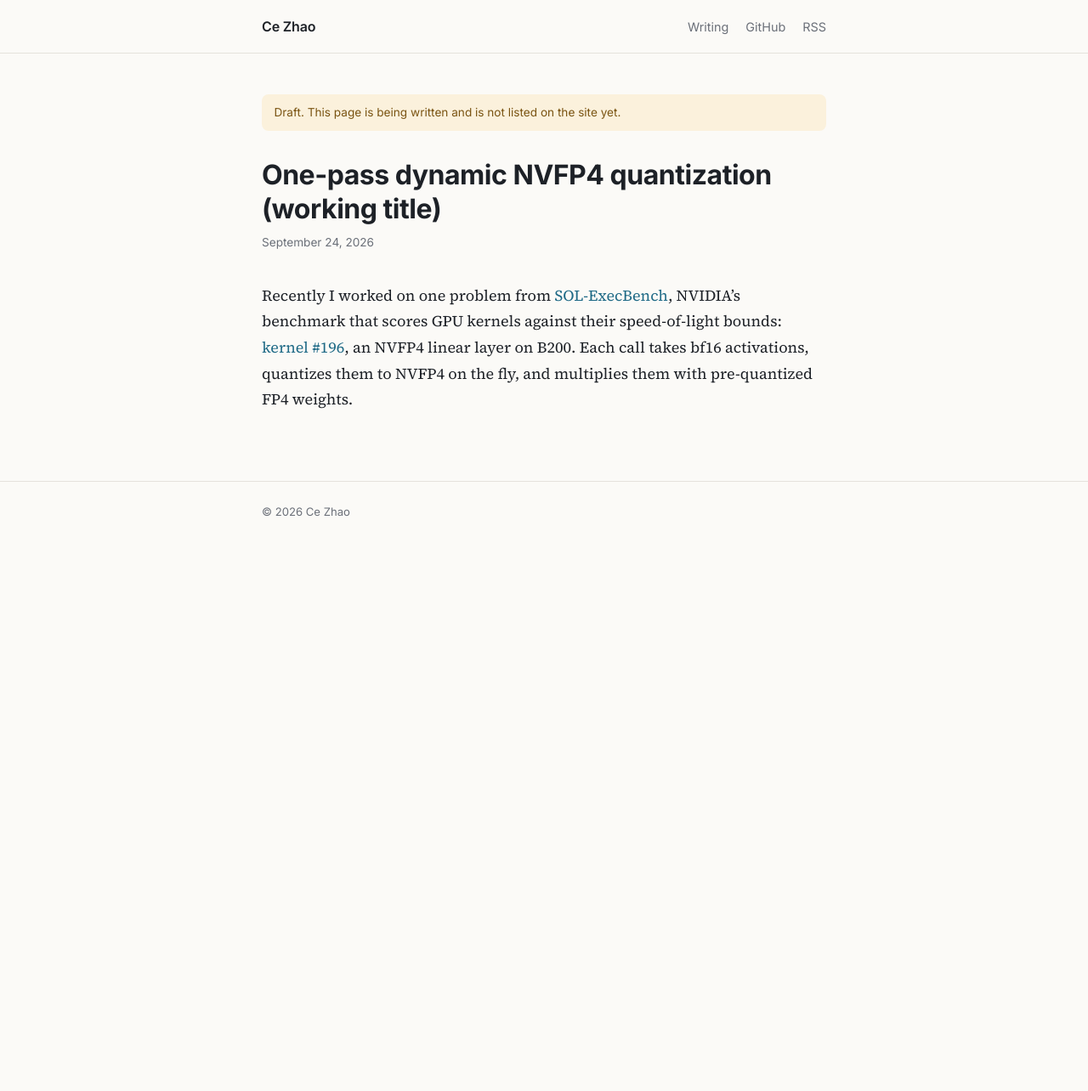
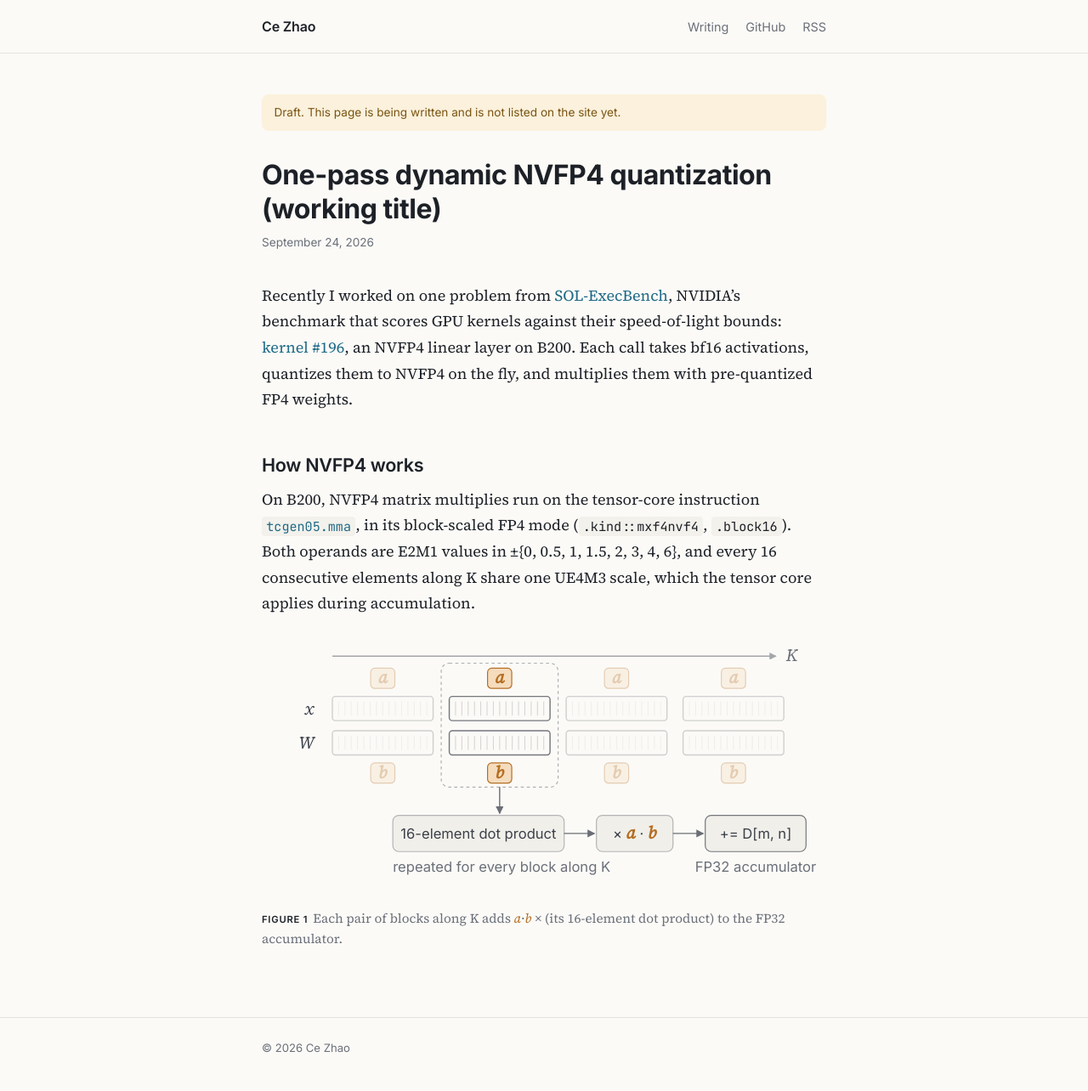
Before and after one commit to A1c0r-Z/A1c0r-Z.github.io, a Jekyll site: the page built from preview/one-pass-nvfp4.md, in a window 1280 px wide. Shown: the whole page at 85% size. Built offline with Jekyll 4.4.1, drawn with Linux system fonts in a browser that asks for light colours; before the commit the page ends 900 px from its top, so only the background shows below that.

Commit message:
Add the first NVFP4 paragraph and figure; light theme only
Co-Authored-By: Claude Opus 5.5 <noreply@anthropic.com>

```diff
--- a/assets/css/style.css
+++ b/assets/css/style.css
@@ -22,28 +22,6 @@
   --mono: "JetBrains Mono", ui-monospace, SFMono-Regular, Menlo, Consolas, monospace;
 }
 
-@media (prefers-color-scheme: dark) {
-  :root {
-    --bg: #141518;
-    --fg: #e5e4e0;
-    --muted: #9ca1a9;
-    --rule: #2b2d32;
-    --accent: #72bfd8;
-    --accent-soft: #1b2a30;
-    --code-bg: #1c1e22;
-    --banner-bg: #2c2415;
-    --banner-fg: #e9c47e;
-    --fig-ink: #d8d7d2;
-    --fig-faint: #7d828a;
-    --fig-panel: #1d1f23;
-    --fig-code: #1f3447;
-    --fig-code-line: #6f9cc6;
-    --fig-scale: #43311c;
-    --fig-scale-line: #d99a55;
-    --fig-tensor: #22361f;
-    --fig-tensor-line: #7fb872;
-  }
-}
 
 *, *::before, *::after { box-sizing: border-box; }
 
@@ -167,9 +145,15 @@ figure.fig { margin: 2rem 0 2.2rem; }
 figure.fig .fig-scroll { overflow-x: auto; }
 figure.fig svg { display: block; width: 100%; height: auto; }
 figure.fig figcaption {
-  font-family: var(--sans); font-size: 0.85rem; line-height: 1.55;
-  color: var(--muted); margin-top: 0.8rem;
+  font-family: var(--serif); font-size: 0.95rem; line-height: 1.6;
+  color: var(--muted); margin-top: 0.9rem;
 }
+figure.fig figcaption .fig-num {
+  font-family: var(--sans); font-size: 0.7rem; font-weight: 600;
+  letter-spacing: 0.07em; text-transform: uppercase; color: var(--fg);
+  margin-right: 0.55em;
+}
+figure.fig figcaption em { color: var(--fig-scale-line); }
 .fig text { font-family: var(--sans); fill: var(--fig-ink); }
 .fig .t-small { font-size: 14px; }
 .fig .t-label { font-size: 15px; font-weight: 500; }
@@ -189,6 +173,19 @@ figure.fig figcaption {
 .fig .scale { fill: var(--fig-scale); stroke: var(--fig-scale-line); stroke-width: 1.2; }
 .fig .tensor { fill: var(--fig-tensor); stroke: var(--fig-tensor-line); stroke-width: 1.2; }
 
+.fig-line { color: var(--fig-ink); }
+.fig .blk { fill: none; stroke: currentColor; stroke-width: 1.2; opacity: 0.7; }
+.fig .cell { stroke: currentColor; stroke-width: 0.8; opacity: 0.22; }
+.fig .chip { fill: var(--fig-scale); stroke: var(--fig-scale-line); stroke-width: 1; }
+.fig .ln-faint { stroke: currentColor; stroke-width: 1.1; fill: none; opacity: 0.45; }
+
+.fig .t-math { font-family: var(--serif); font-style: italic; font-size: 17px; }
+.fig .fade { opacity: 0.32; }
+.fig .ln { stroke: currentColor; stroke-width: 1.2; fill: none; opacity: 0.75; }
+.fig .box { fill: var(--fig-panel); stroke: currentColor; stroke-width: 1; stroke-opacity: 0.35; }
+.fig .box.acc { stroke-opacity: 0.7; }
+.fig .hl { fill: none; stroke: currentColor; stroke-width: 1; stroke-opacity: 0.4; stroke-dasharray: 3 3; }
+
 @media (max-width: 560px) {
   body { font-size: 1.05rem; }
   h1 { font-size: 1.65rem; }
--- a/preview/one-pass-nvfp4.md
+++ b/preview/one-pass-nvfp4.md
@@ -9,3 +9,14 @@ sitemap: false
 ---
 
 Recently I worked on one problem from [SOL-ExecBench](https://research.nvidia.com/benchmarks/sol-execbench), NVIDIA's benchmark that scores GPU kernels against their speed-of-light bounds: [kernel #196](https://research.nvidia.com/benchmarks/sol-execbench/kernel/196), an NVFP4 linear layer on B200. Each call takes bf16 activations, quantizes them to NVFP4 on the fly, and multiplies them with pre-quantized FP4 weights.
+
+## How NVFP4 works
+
+On B200, NVFP4 matrix multiplies run on the tensor-core instruction [`tcgen05.mma`](https://docs.nvidia.com/cuda/parallel-thread-execution/#tcgen05-mma-block-scaling), in its block-scaled FP4 mode (`.kind::mxf4nvf4`, `.block16`). Both operands are E2M1 values in ±{0, 0.5, 1, 1.5, 2, 3, 4, 6}, and every 16 consecutive elements along K share one UE4M3 scale, which the tensor core applies during accumulation.
+
+<figure class="fig">
+<div class="fig-scroll">
+{% include figs/nvfp4-mma.svg %}
+</div>
+<figcaption><span class="fig-num">Figure 1</span>Each pair of blocks along K adds <em>a</em>·<em>b</em> × (its 16-element dot product) to the FP32 accumulator.</figcaption>
+</figure>
```
Also changed, not shown: _includes/figs/nvfp4-mma.svg (added).
